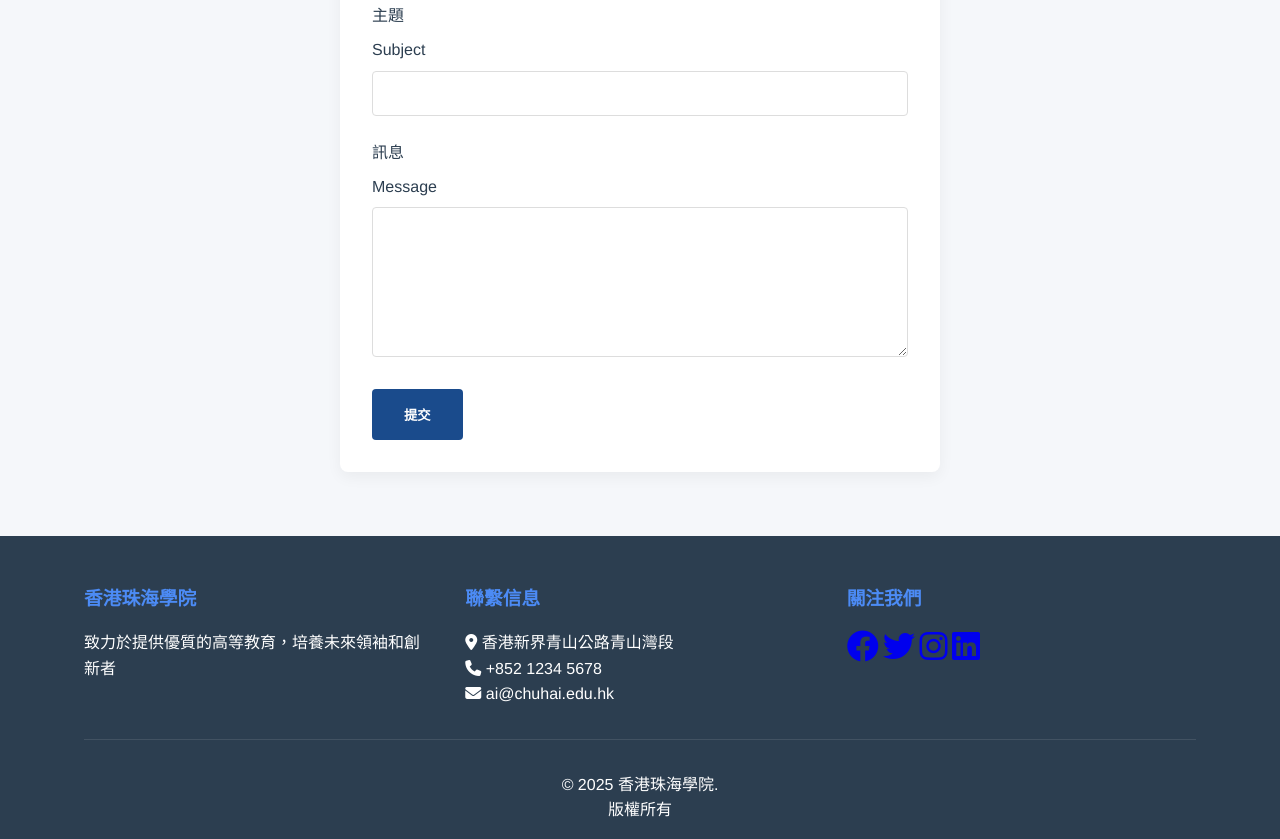
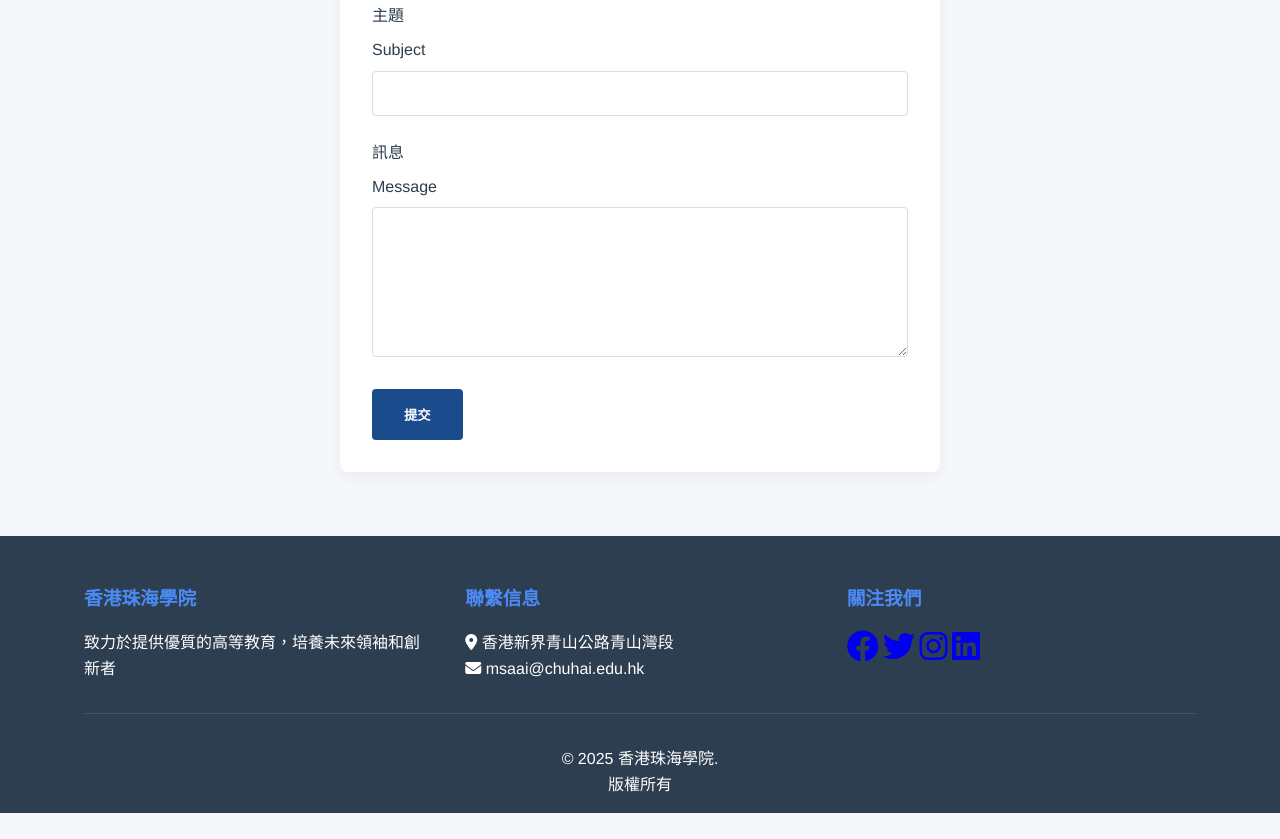
Before and after one commit to chmsaai/chmsaai.github.io, a plain HTML site: page index.html in a window 1280 px wide. Shown: the part 3321-4160 px from the top of the page. After the commit the page ends 4134 px from the top, so only its background shows below. Drawn offline with Linux system fonts and the light colour scheme.

Commit message:
Update index.html

```diff
--- a/index.html
+++ b/index.html
@@ -656,8 +656,7 @@
                     <h3 class="lang-zh">聯繫信息</h3>
                     <h3 class="lang-en">Contact Information</h3>
                     <p><i class="fas fa-map-marker-alt"></i> 香港新界青山公路青山灣段</p>
-                    <p><i class="fas fa-phone"></i> +852 1234 5678</p>
-                    <p><i class="fas fa-envelope"></i> ai@chuhai.edu.hk</p>
+                    <p><i class="fas fa-envelope"></i> msaai@chuhai.edu.hk</p>
                 </div>
                 <div class="footer-section">
                     <h3 class="lang-zh">關注我們</h3>
```
